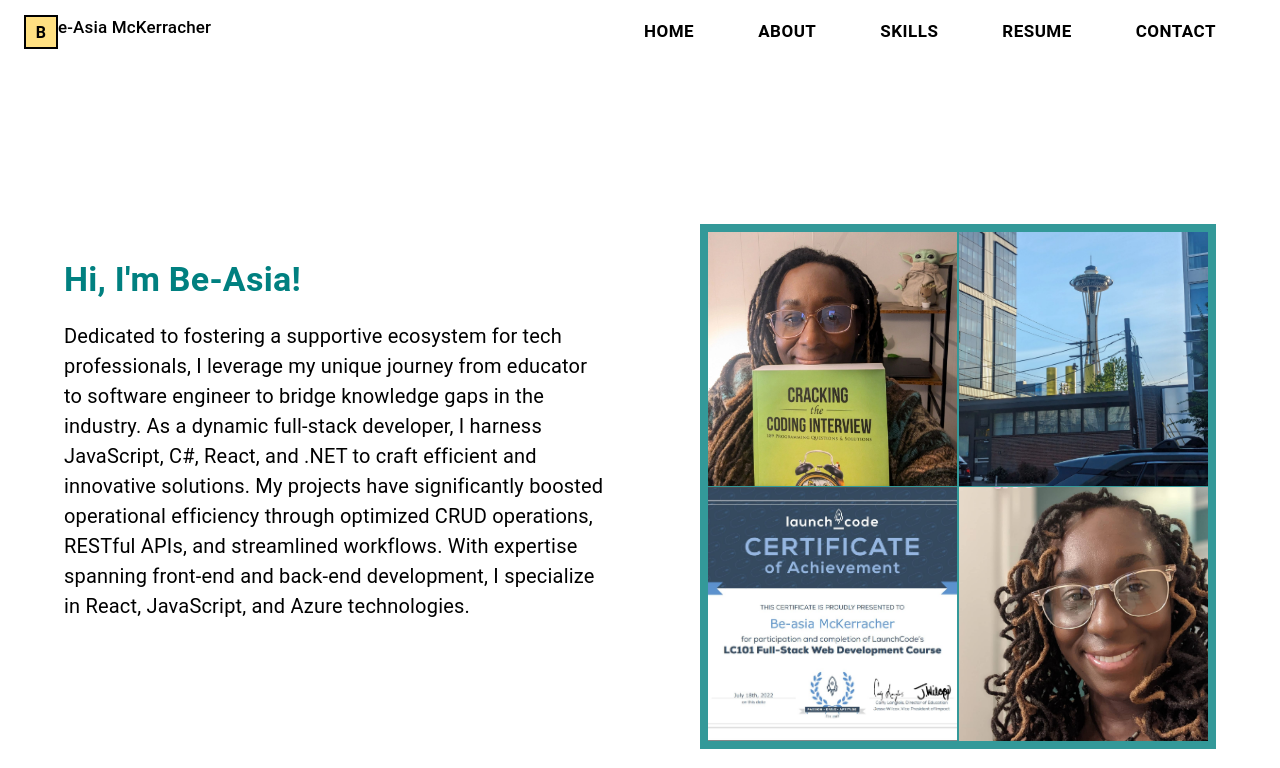
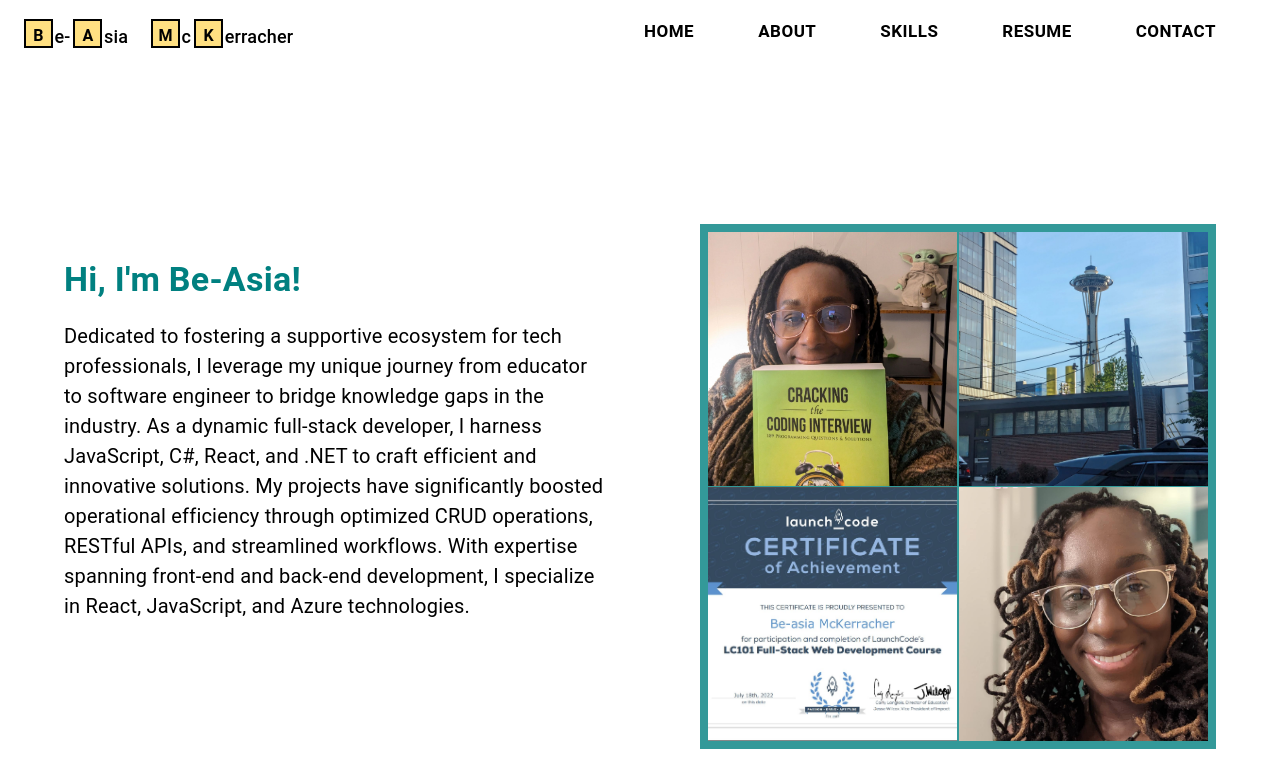
Before and after one commit to amerigirl/website, a React (Create React App) app: page / in a window 1280 px wide. Shown: the top 768 px of the page. Built offline with nearby package versions, Linux system fonts and the light colour scheme.

Commit message:
added scrabble pieces to my name :)

```diff
--- a/src/Components/Navbar/NavbarName.jsx
+++ b/src/Components/Navbar/NavbarName.jsx
@@ -9,19 +9,93 @@ const NavbarName = () => {
         flexGrow: 1,
         display: "flex",
         direction: "row",
+        paddingTop: '5px'
       }}
     >
-      <ScrabblePiece letter="B" height="30px" width="30px" padding=".25rem" fontSize="15x" fontWeight='bold' />
+      <ScrabblePiece
+        letter="B"
+        height="25px"
+        width="25px"
+        padding=".20rem"
+        fontSize="15x"
+        fontWeight="bold"
+      />
 
       <Typography
         sx={{
           color: "black",
           whiteSpace: "nowrap",
           fontWeight: "550",
-          fontSize: "17px",
+          fontSize: "18px",
+          paddingTop: "4px",
+          paddingLeft: "1.5px",
+          paddingRight: "3px",
         }}
       >
-        e-Asia McKerracher
+        e-
+      </Typography>
+      <ScrabblePiece
+        letter="A"
+        height="25px"
+        width="25px"
+        padding=".20rem"
+        fontSize="15x"
+        fontWeight="bold"
+      />
+      <Typography
+        sx={{
+          color: "black",
+          whiteSpace: "nowrap",
+          fontWeight: "550",
+          fontSize: "18px",
+          paddingTop: "4px",
+          paddingLeft: "1.5px",
+          paddingRight: "23px",
+        }}
+      >
+        sia
+      </Typography>
+      <ScrabblePiece
+        letter="M"
+        height="25px"
+        width="25px"
+        padding=".20rem"
+        fontSize="15x"
+        fontWeight="bold"
+      />
+      <Typography
+        sx={{
+          color: "black",
+          whiteSpace: "nowrap",
+          fontWeight: "550",
+          fontSize: "18px",
+          paddingTop: "4px",
+          paddingLeft: "1.5px",
+          paddingRight: "3px",
+        }}
+      >
+        c
+      </Typography>
+      <ScrabblePiece
+        letter="K"
+        height="25px"
+        width="25px"
+        padding=".20rem"
+        fontSize="15x"
+        fontWeight="bold"
+      />
+      <Typography
+        sx={{
+          color: "black",
+          whiteSpace: "nowrap",
+          fontWeight: "550",
+          fontSize: "18px",
+          paddingTop: "4px",
+          paddingLeft: "1.5px",
+          paddingRight: "3px",
+        }}
+      >
+        erracher
       </Typography>
     </Box>
   );
```
